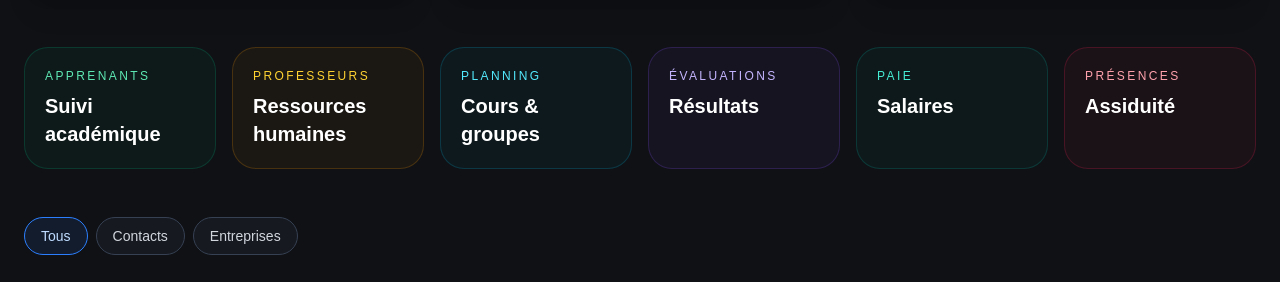
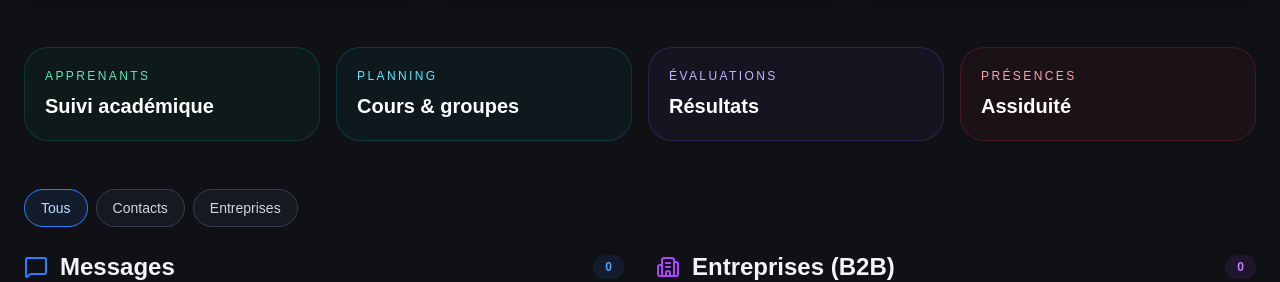
Before and after one commit to MohaDicko/Deutch_pro, a Next.js app: page /admin in a window 1280 px wide. Shown: the part 526-808 px from the top of the page. Built offline with nearby package versions, Linux system fonts and the light colour scheme; no server answers; the database is empty.

Commit message:
fix: retirer rh et paie du panneau admin

```diff
--- a/src/app/admin/page.tsx
+++ b/src/app/admin/page.tsx
@@ -284,15 +284,10 @@ export default async function AdminDashboard({
           </div>
         </div>
 
-        <div className="mb-12 grid gap-4 md:grid-cols-6">
+        <div className="mb-12 grid gap-4 md:grid-cols-2 xl:grid-cols-4">
           <a href="/admin/apprenants" className="rounded-3xl border border-emerald-500/20 bg-emerald-500/5 p-5 transition hover:border-emerald-500/40 hover:bg-emerald-500/10">
             <p className="mb-2 text-xs uppercase tracking-[0.2em] text-emerald-300">Apprenants</p>
             <h3 className="text-xl font-bold text-white">Suivi académique</h3>
-          </a>
-
-          <a href="/admin/professeurs" className="rounded-3xl border border-amber-500/20 bg-amber-500/5 p-5 transition hover:border-amber-500/40 hover:bg-amber-500/10">
-            <p className="mb-2 text-xs uppercase tracking-[0.2em] text-amber-300">Professeurs</p>
-            <h3 className="text-xl font-bold text-white">Ressources humaines</h3>
           </a>
 
           <a href="/admin/planning" className="rounded-3xl border border-cyan-500/20 bg-cyan-500/5 p-5 transition hover:border-cyan-500/40 hover:bg-cyan-500/10">
@@ -303,11 +298,6 @@ export default async function AdminDashboard({
           <a href="/admin/evaluations" className="rounded-3xl border border-violet-500/20 bg-violet-500/5 p-5 transition hover:border-violet-500/40 hover:bg-violet-500/10">
             <p className="mb-2 text-xs uppercase tracking-[0.2em] text-violet-300">Évaluations</p>
             <h3 className="text-xl font-bold text-white">Résultats</h3>
-          </a>
-
-          <a href="/admin/paie" className="rounded-3xl border border-teal-500/20 bg-teal-500/5 p-5 transition hover:border-teal-500/40 hover:bg-teal-500/10">
-            <p className="mb-2 text-xs uppercase tracking-[0.2em] text-teal-300">Paie</p>
-            <h3 className="text-xl font-bold text-white">Salaires</h3>
           </a>
 
           <a href="/admin/presences" className="rounded-3xl border border-rose-500/20 bg-rose-500/5 p-5 transition hover:border-rose-500/40 hover:bg-rose-500/10">
--- a/src/proxy.ts
+++ b/src/proxy.ts
@@ -12,6 +12,10 @@ function getLocale(): string {
 
 export function proxy(req: NextRequest) {
   const url = req.nextUrl;
+
+  if (url.pathname.startsWith('/admin/professeurs') || url.pathname.startsWith('/admin/paie')) {
+    return NextResponse.redirect(new URL('/admin', req.url));
+  }
 
   // Basic Auth for Admin routes
   if (url.pathname.startsWith('/admin')) {
```
